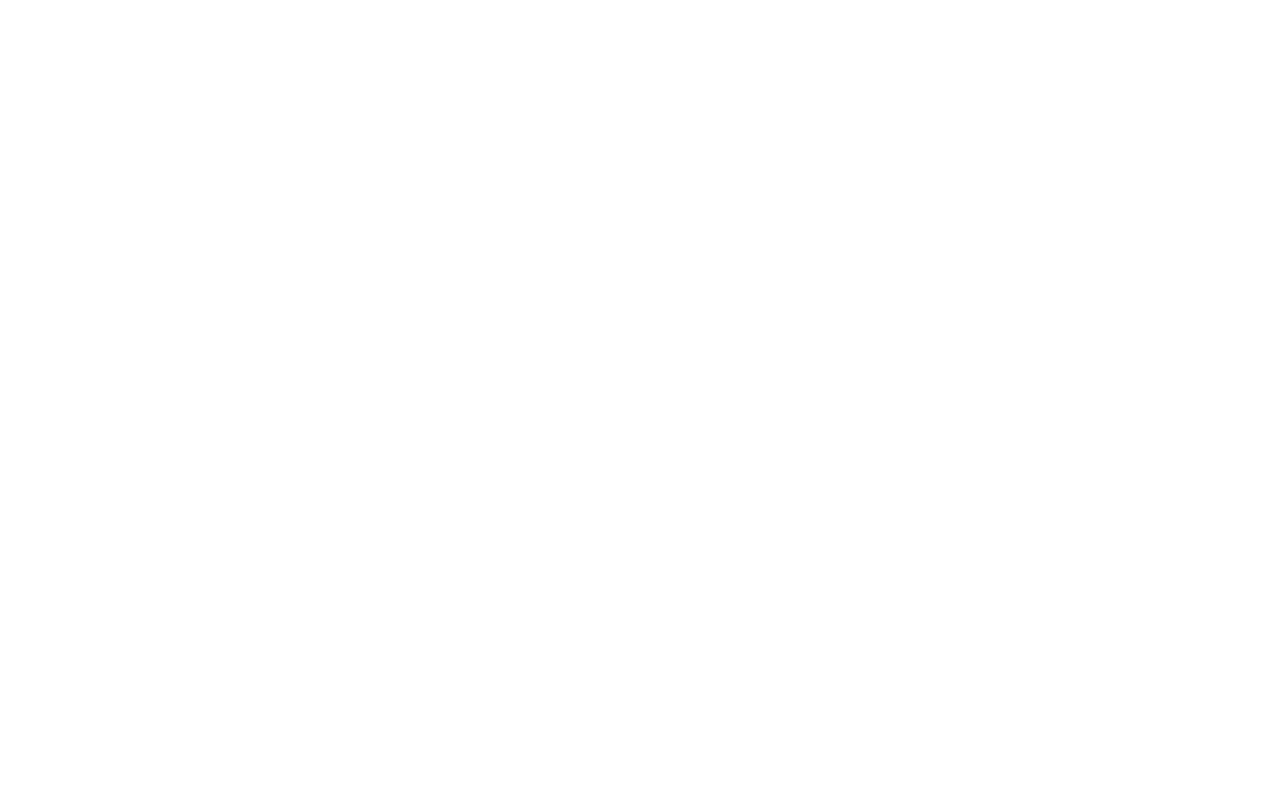
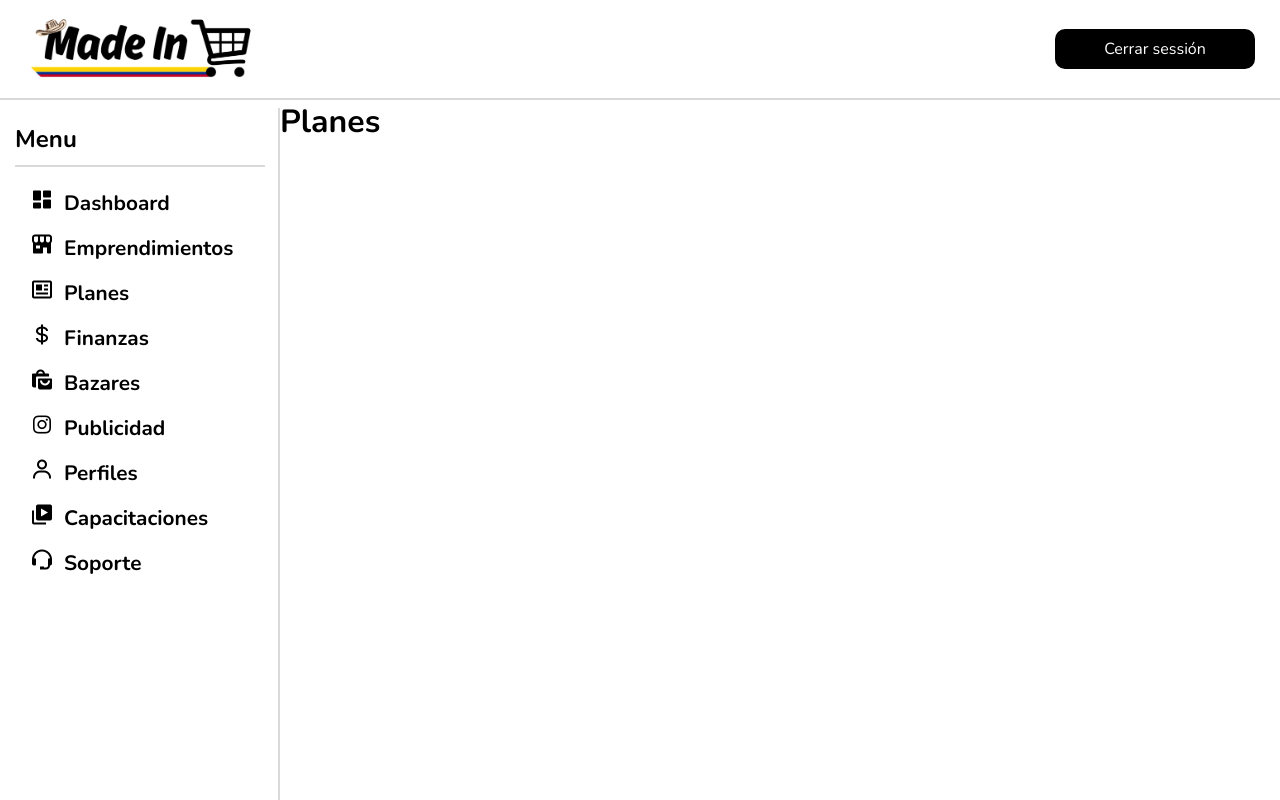
Before and after one commit to InnovaTech-arquitectura/front-admin, an Angular app: page /planes in a window 1280 px wide. Before the commit this address led to /. Built offline with nearby package versions, Linux system fonts and the light colour scheme.

Commit message:
Fixes
Fix al sidebar y ejemplo base para usarlo en otras pantallas

```diff
--- a/src/app/app-routing.module.ts
+++ b/src/app/app-routing.module.ts
@@ -2,9 +2,10 @@
 import { RouterModule, Routes } from '@angular/router';
 import { HeaderComponent } from './componentTools/header/header.component';
 import { SidebarComponent } from './componentTools/sidebar/sidebar.component';
+import { VerPlanesComponent } from './planes/ver-planes/ver-planes.component';
 
 const routes: Routes = [
-  { path: '', component: SidebarComponent },
+  { path: 'planes', component: VerPlanesComponent },
 ];
 
 @NgModule({
--- a/src/app/app.module.ts
+++ b/src/app/app.module.ts
@@ -5,12 +5,14 @@
 import { AppComponent } from './app.component';
 import { HeaderComponent } from './componentTools/header/header.component';
 import { SidebarComponent } from './componentTools/sidebar/sidebar.component';
+import { VerPlanesComponent } from './planes/ver-planes/ver-planes.component';
 
 @NgModule({
   declarations: [
     AppComponent,
     HeaderComponent,
-    SidebarComponent
+    SidebarComponent,
+    VerPlanesComponent
   ],
   imports: [
     BrowserModule,
--- a/src/app/componentTools/sidebar/sidebar.component.html
+++ b/src/app/componentTools/sidebar/sidebar.component.html
@@ -1,5 +1,3 @@
-<app-header></app-header>
-
 <body>
     <div class="tituloSB">
         <p>Menu</p>
--- /dev/null
+++ b/src/app/planes/ver-planes/ver-planes.component.css
@@ -0,0 +1,13 @@
+body {
+	position: fixed;
+	min-height: 89vh;
+    width: 100%;
+	margin-left: 280px;
+}
+
+.sidebar {
+	position: fixed;
+	top: 100px;
+	left: 0;
+	width: 280px;
+}
--- /dev/null
+++ b/src/app/planes/ver-planes/ver-planes.component.html
@@ -0,0 +1,7 @@
+<app-header></app-header>
+<app-sidebar class="sidebar"></app-sidebar>
+
+<body>
+    <h1>Planes</h1>
+
+</body>
```
Also changed, not shown: src/app/planes/ver-planes/ver-planes.component.ts (added, +10 -0 lines), 1 other file (tests, documents, lock files or other folders).
